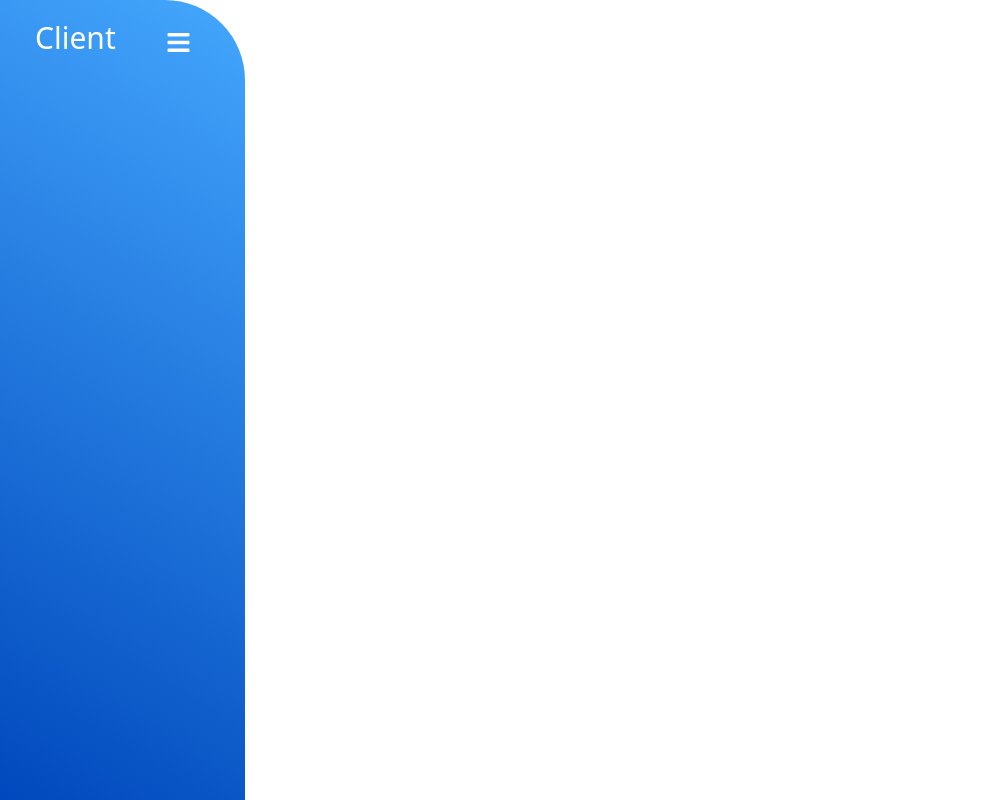
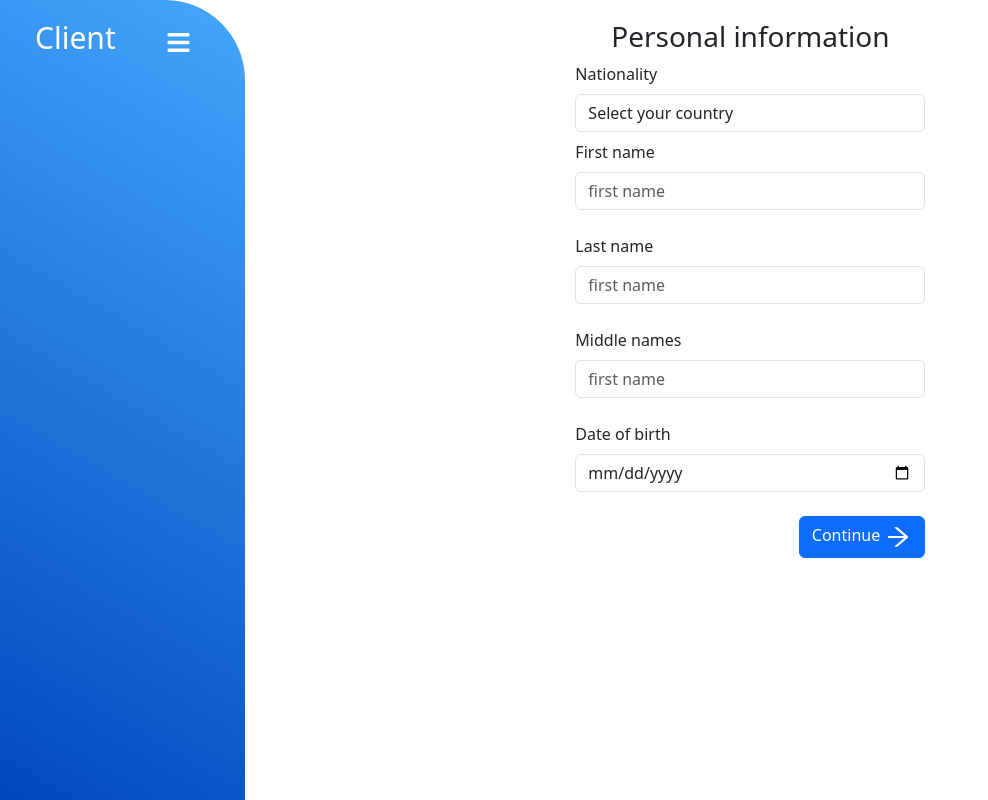
Before and after one commit to bauer318/pri-trans-client, a React (Create React App) app: page /register/1/personal-info in a window 1280 px wide. Before the commit this address had no page. Shown: the whole page, without its empty margins (0-988 px from the left). Built offline with nearby package versions, Linux system fonts and the light colour scheme.

Commit message:
UI personal info done

```diff
--- a/src/App.js
+++ b/src/App.js
@@ -25,6 +25,7 @@ import Withdraw from "./pages/Withdraw";
 import SendTo from "./pages/SendTo";
 import Home from "./pages/Home";
 import CreateAccount from "./pages/CreateAccount";
+import PersonalInfo from "./pages/PersonalInfo";
 
 
 const App = () => {
@@ -35,6 +36,7 @@ const App = () => {
                     <Routes>
                         {<Route path="/" element={<Home/>}/>}
                         {<Route path="/register" element={<CreateAccount/>}/>}
+                        {<Route path="/register/1/personal-info" element={<PersonalInfo/>}/>}
                         <Route path="/users" element={<UserList/>}/>
                         <Route path={"users/:id"} element={<User/>} />
                         <Route path="/countries" element={<CountryList/>}/>
--- a/src/pages/CreateAccount.jsx
+++ b/src/pages/CreateAccount.jsx
@@ -1,9 +1,10 @@
 import React, {useState} from 'react';
 import {Form} from "react-bootstrap";
+import {useNavigate} from "react-router-dom";
 
 const CreateAccount = () => {
     const [formData, setFormData] = useState({});
-
+    const navigate = useNavigate();
     const countries = [
         {
             id: 1,
@@ -21,6 +22,7 @@ const CreateAccount = () => {
     const handleSubmit = event => {
         event.preventDefault();
         console.log(formData);
+        navigate('/register/1/personal-info');
     }
     const handleChange = event => {
         const {name, value} = event.target;
--- /dev/null
+++ b/src/pages/PersonalInfo.jsx
@@ -0,0 +1,117 @@
+import React, {useState} from 'react';
+import {useNavigate} from "react-router-dom";
+import {Form} from "react-bootstrap";
+import {AiOutlineArrowRight} from "react-icons/ai";
+
+const PersonalInfo = () => {
+    const [formData, setFormData] = useState({});
+    const navigate = useNavigate();
+    const wordCountries = [
+        {
+            id: 1,
+            country: "DR Congo"
+        },
+        {
+            id: 2,
+            country: "Russia"
+        },
+        {
+            id: 3,
+            country: "Angola"
+        },
+        {
+            id:4,
+            country: "Others"
+        }
+    ]
+    const handleSubmit = event => {
+        event.preventDefault();
+        console.log(formData);
+        navigate('/register/1/personal-info/address');
+    }
+    const handleChange = event => {
+        const {name, value} = event.target;
+        setFormData({...formData, [name]: value});
+    }
+    const handleCountryChange = event => {
+        const id = Number(event.target.value);
+        if (id) {
+            setFormData({...formData, [event.target.name]: wordCountries.find(country => country.id === id)});
+        }
+    }
+    return (
+        <div className={"container row"}>
+            <div className={"text-center mt-6"}>
+                <h3>Personal information</h3>
+            </div>
+            <div className={"col-md-8 mx-auto d-flex justify-content-center"}>
+                <Form onSubmit={handleSubmit} className={"login-form"}>
+                    <Form.Group controlId="country">
+                        <Form.Label>Nationality</Form.Label>
+                        <Form.Control as="select"
+                                      name="country"
+                                      required={true}
+                                      onChange={handleCountryChange}
+                        >
+                            <option value="">Select your country</option>
+                            {wordCountries?.map(country =>
+                                <option value={country.id} key={country.id}>{country.country}</option>
+                            )}
+                        </Form.Control>
+                    </Form.Group>
+
+                    <Form.Group controlId="firstName" className={"form-outline mb-4 mt-2"}>
+                        <Form.Label>First name</Form.Label>
+                        <Form.Control
+                            type="text"
+                            placeholder="first name"
+                            name="firstname"
+                            required={true}
+                            onChange={handleChange}
+                        />
+                    </Form.Group>
+
+                    <Form.Group controlId="lastName" className={"form-outline mb-4"}>
+                        <Form.Label>Last name</Form.Label>
+                        <Form.Control
+                            type="text"
+                            placeholder="first name"
+                            name="lastname"
+                            required={true}
+                            onChange={handleChange}
+                        />
+                    </Form.Group>
+
+                    <Form.Group controlId="middleName" className={"form-outline mb-4"}>
+                        <Form.Label>Middle names</Form.Label>
+                        <Form.Control
+                            type="text"
+                            placeholder="first name"
+                            name="middleName"
+                            onChange={handleChange}
+                        />
+                    </Form.Group>
+
+                    <Form.Group controlId="birthDate" className={"form-outline mb-4"}>
+                        <Form.Label>Date of birth</Form.Label>
+                        <Form.Control
+                            type={"date"}
+                            placeholder="first name"
+                            name="birthDate"
+                            required={true}
+                            onChange={handleChange}
+                        />
+                    </Form.Group>
+
+                    <div className={"mt-3 d-flex justify-content-end"}>
+                        <button className={"btn btn-primary"} type={"submit"}>
+                            Continue <span><i><AiOutlineArrowRight size={28}/></i></span>
+                        </button>
+                    </div>
+                </Form>
+            </div>
+        </div>
+    );
+};
+
+export default PersonalInfo;
```
